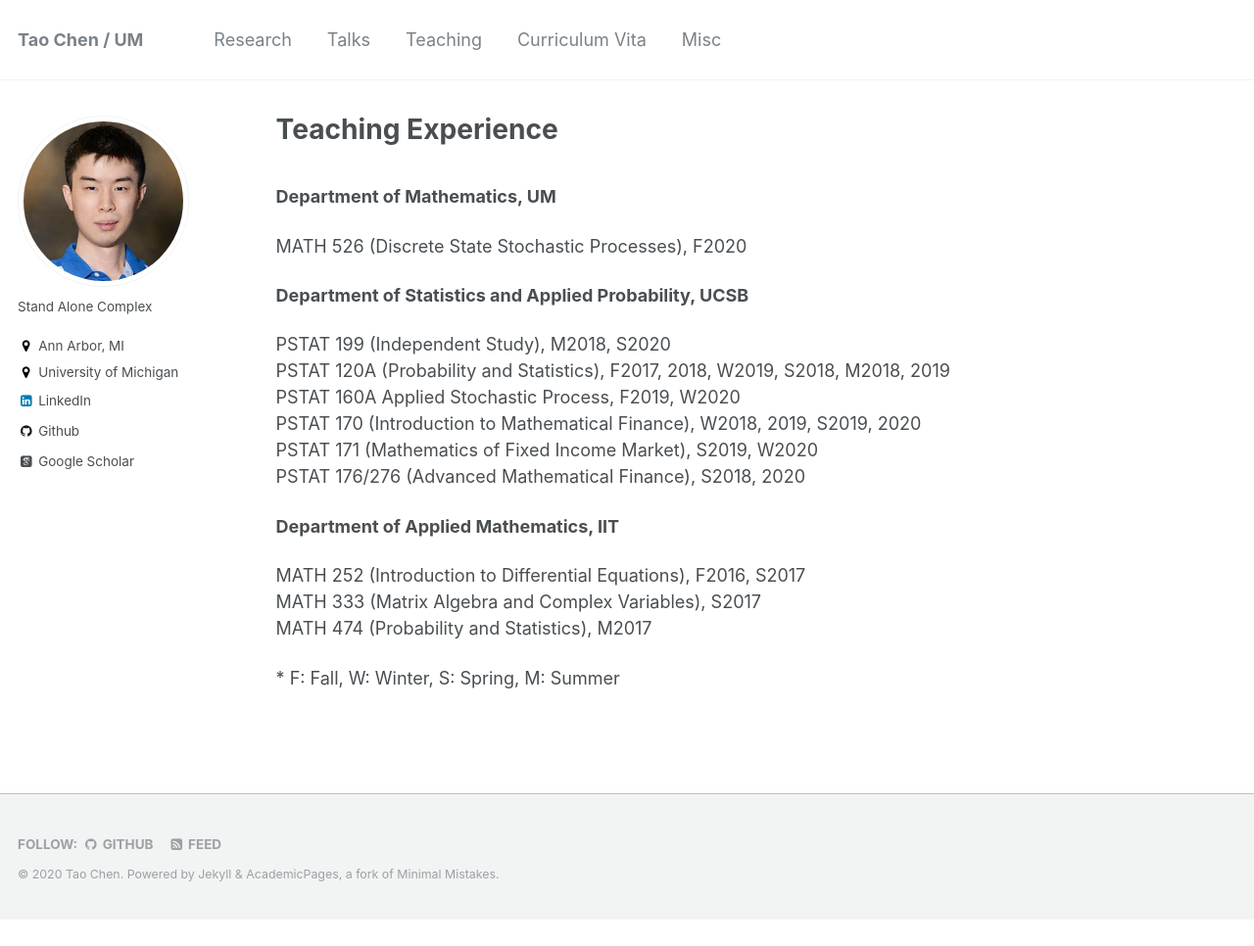
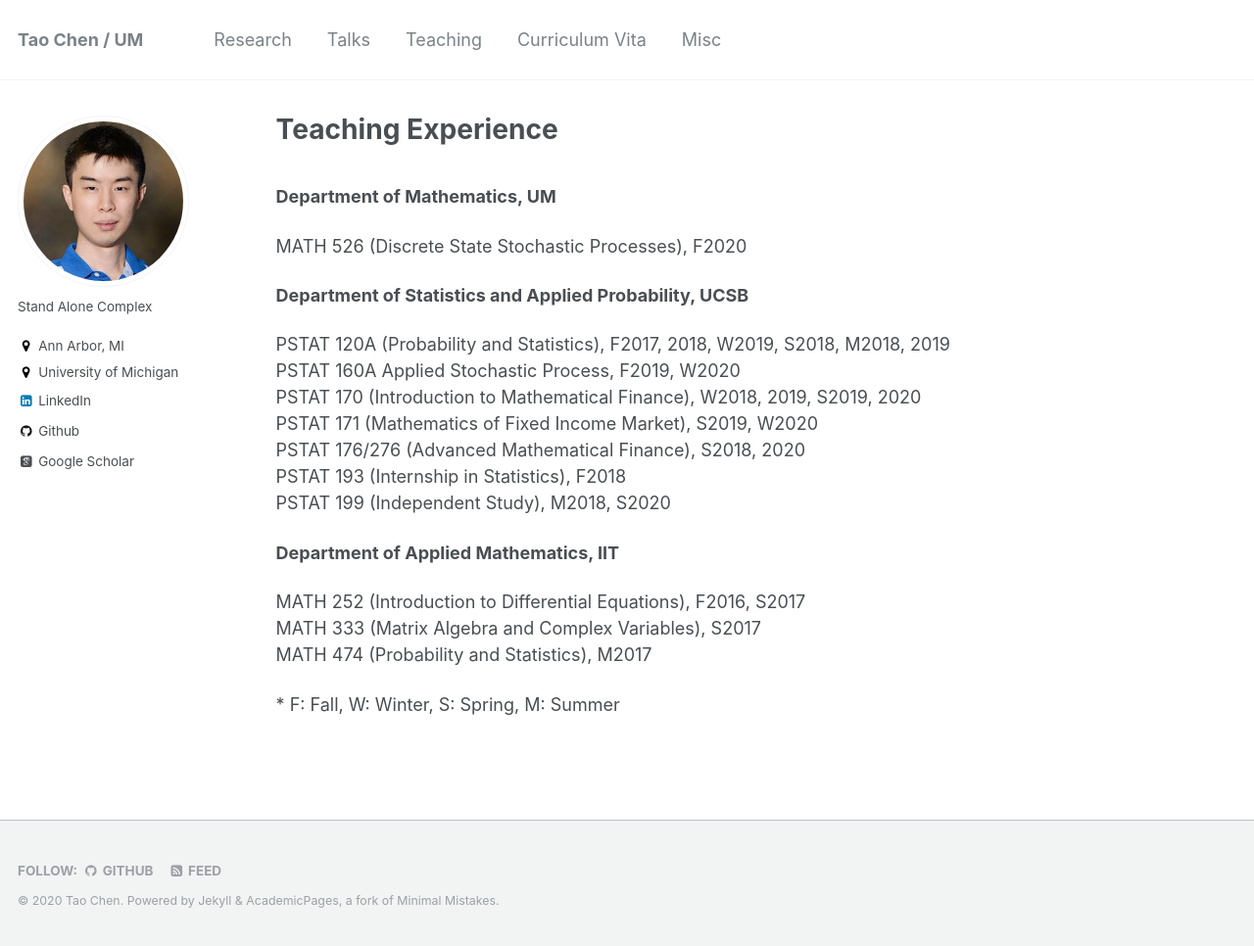
Before and after one commit to cherntodd/cherntodd.github.io, a Jekyll site: the page built from _pages/teaching.md, in a window 1280 px wide and 966 px high. Shown: the whole window at 98% size. Built offline with Jekyll 4.4.1, drawn with Linux system fonts in a browser that asks for light colours; some web fonts are replaced.

Commit message:
info updates

```diff
--- a/_pages/teaching.md
+++ b/_pages/teaching.md
@@ -10,12 +10,13 @@ MATH 526 (Discrete State Stochastic Processes), F2020
 
 **Department of Statistics and Applied Probability, UCSB**
 
-PSTAT 199 (Independent Study), M2018, S2020
 PSTAT 120A (Probability and Statistics), F2017, 2018, W2019, S2018, M2018, 2019
 PSTAT 160A Applied Stochastic Process, F2019, W2020
 PSTAT 170 (Introduction to Mathematical Finance), W2018, 2019, S2019, 2020
 PSTAT 171 (Mathematics of Fixed Income Market), S2019, W2020
 PSTAT 176/276 (Advanced Mathematical Finance), S2018, 2020
+PSTAT 193 (Internship in Statistics), F2018
+PSTAT 199 (Independent Study), M2018, S2020
 
 **Department of Applied Mathematics, IIT**
 
```
Also changed, not shown: 1 other file.
